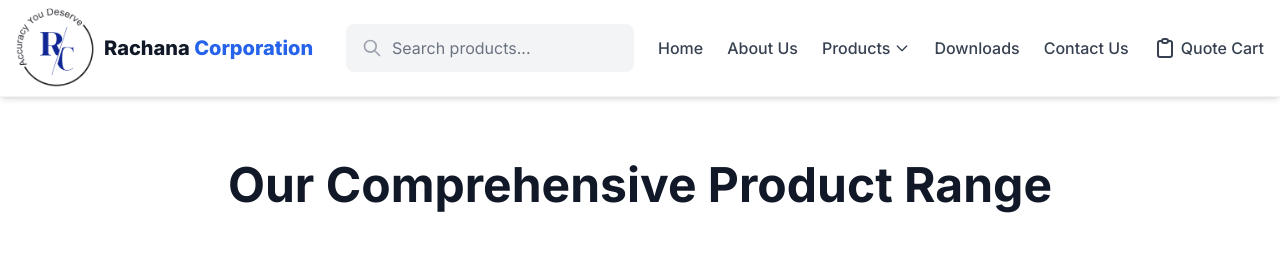
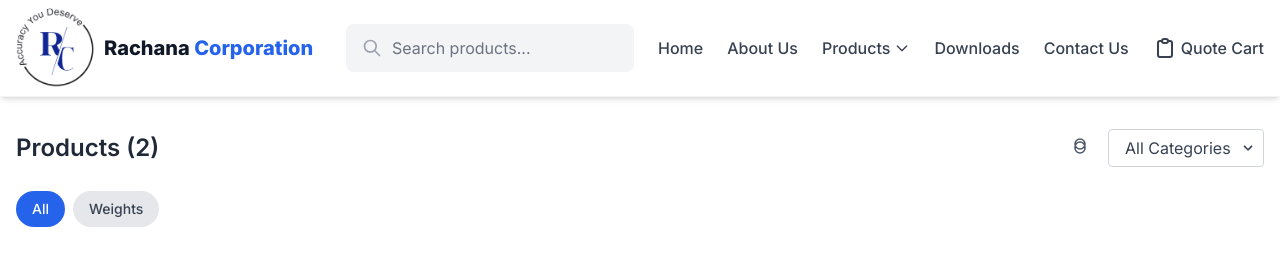
Before and after one commit to anish467/rachana_site, a Django app: page /products/ in a window 1280 px wide. Shown: the top 263 px of the page. Run offline with Django 5.2, Linux system fonts and the light colour scheme; data comes from the database, SQL or seed files in the repository; parts of the project's set-up code (start-up, migrations or seed data) failed here and were passed over; some libraries are stand-ins or nearby versions.

Commit message:
Product list Page change

```diff
--- a/main/templates/main/product_list.html
+++ b/main/templates/main/product_list.html
@@ -2,45 +2,110 @@
 {% load static %}
 
 {% block content %}
-<section class="products-list-section py-16 px-4 container mx-auto">
-    <h2 class="text-4xl md:text-5xl font-bold text-center text-gray-900 mb-14 leading-tight">
-        {% if query %}
+<div class="container mx-auto px-4 pt-8"> {# Added container, padding, and top margin for overall layout #}
+    <div class="flex justify-between items-center mb-6">
+        {# "Products (X)" header, dynamically displaying the count #}
+        <h1 class="text-2xl font-semibold text-gray-800">Products ({{ products.count }})</h1>
+        <div class="flex items-center space-x-4">
+            {# Filter Icon - This is a simple SVG. You can replace it with a more elaborate filter icon if desired (e.g., from Font Awesome or Heroicons). #}
+            <button class="text-gray-600 hover:text-gray-900">
+                <svg xmlns="http://www.w3.org/2000/svg" fill="none" viewBox="0 0 24 24" stroke-width="1.5" stroke="currentColor" class="w-6 h-6">
+                    <path stroke-linecap="round" stroke-linejoin="round" d="M12 3c2.75 0 5 2.25 5 5s-2.25 5-5 5-5-2.25-5-5 2.25-5 5-5Zm0 14c-2.75 0-5-2.25-5-5v-1c0-2.75 2.25-5 5-5s5 2.25 5 5v1c0 2.75-2.25 5-5 5Z" />
+                </svg>
+            </button>
+            {# "All Categories" Dropdown Select element #}
+            <div class="relative">
+                {# The onchange event navigates the browser to the selected category's URL #}
+                <select onchange="window.location.href=this.value" class="block appearance-none w-full bg-white border border-gray-300 text-gray-700 py-2 px-4 pr-8 rounded leading-tight focus:outline-none focus:bg-white focus:border-blue-500">
+                    {# Option to view all products, selected if no specific category is active #}
+                    <option value="{% url 'products' %}" {% if not current_category %}selected{% endif %}>All Categories</option>
+                    {# Loop through all available categories passed from the view to populate the dropdown #}
+                    {% for cat in categories %}
+                        {# Each option links to the products list filtered by that category's ID #}
+                        {# 'selected' attribute highlights the current active category #}
+                        <option value="{% url 'products_by_category' cat.id %}" {% if current_category and current_category.id == cat.id %}selected{% endif %}>{{ cat.name }}</option>
+                    {% endfor %}
+                </select>
+                {# Custom dropdown arrow icon for styling #}
+                <div class="pointer-events-none absolute inset-y-0 right-0 flex items-center px-2 text-gray-700">
+                    <svg class="fill-current h-4 w-4" xmlns="http://www.w3.org/2000/svg" viewBox="0 0 20 20"><path d="M9.293 12.95l.707.707L15.657 8l-1.414-1.414L10 10.828 5.757 6.586 4.343 8z"/></svg>
+                </div>
+            </div>
+        </div>
+    </div>
+
+    {# Category Tags/Filters - displayed as horizontal pills below the header #}
+    <div class="flex space-x-2 mb-8 overflow-x-auto pb-2"> {# `overflow-x-auto` makes tags scrollable on small screens if many tags #}
+        {# "All" tag - links to the unfiltered product list #}
+        <a href="{% url 'products' %}" class="flex-shrink-0 px-4 py-2 rounded-full text-sm font-medium {% if not current_category %}bg-blue-600 text-white{% else %}bg-gray-200 text-gray-700 hover:bg-blue-100{% endif %} transition-colors duration-200">All</a>
+        {# Loop through all categories to create individual filter tags #}
+        {% for cat in categories %}
+            {# Each tag links to the category-filtered product list, highlighting if it's the current category #}
+            <a href="{% url 'products_by_category' cat.id %}" class="flex-shrink-0 px-4 py-2 rounded-full text-sm font-medium {% if current_category and current_category.id == cat.id %}bg-blue-600 text-white{% else %}bg-gray-200 text-gray-700 hover:bg-blue-100{% endif %} transition-colors duration-200">{{ cat.name }}</a>
+        {% endfor %}
+    </div>
+</div>
+
+{# Main section for the product grid #}
+<section class="products-list-section px-4 container mx-auto">
+    {# Display a search results title if a search query is active #}
+    {% if query %}
+        <h2 class="text-4xl md:text-5xl font-bold text-center text-gray-900 mb-14 leading-tight">
             Search Results for "{{ query }}"
-        {% elif current_category %}
-            {{ current_category.name }} Products
-        {% else %}
-            Our Comprehensive Product Range
-        {% endif %}
-    </h2>
+        </h2>
+    {% endif %}
 
+    {# Product Grid Layout - responsive grid for product cards #}
     <div class="products-grid grid grid-cols-1 sm:grid-cols-2 lg:grid-cols-3 xl:grid-cols-4 gap-8 animate-fade-in-grid">
         {% for p in products %}
-            <div class="product-card bg-white border border-gray-100 rounded-lg shadow-md overflow-hidden transform hover:scale-102 hover:shadow-xl transition-all duration-300 ease-in-out flex flex-col">
-                <div class="w-full h-[288px] bg-gray-50 flex items-center justify-center overflow-hidden">
+            {# Individual Product Card structure #}
+            <div class="product-card bg-white border border-gray-100 rounded-lg shadow-md overflow-hidden flex flex-col">
+                {# Product Image Container - fixed height, centered, and padded #}
+                <div class="w-full h-48 bg-gray-50 flex items-center justify-center overflow-hidden p-4">
                     {% if p.main_image %}
-                        <img src="{{ p.main_image.url }}" alt="{{ p.name }}" class="object-cover w-full h-full">
+                        {# Displays the product's main image, ensuring it fits within the container #}
+                        <img src="{{ p.main_image.url }}" alt="{{ p.name }}" class="object-contain w-full h-full">
                     {% else %}
+                        {# Placeholder image if no main image is available for the product #}
                         <img src="https://placehold.co/600x400/E0E7FF/3B82F6?text=No+Image" alt="No image available" class="object-contain w-full h-full p-4">
                     {% endif %}
                 </div>
 
+                {# Product Information Section - text details of the product #}
                 <div class="p-4 flex-grow text-left">
-                    <h4 class="text-lg font-semibold text-gray-800 line-clamp-2 mb-0.5">
+                    {# Category Tag inside the card (e.g., "Standard Weights") #}
+                    {% if p.category %}
+                        <span class="inline-block bg-blue-100 text-blue-800 text-xs font-medium px-2.5 py-0.5 rounded-full mb-2">{{ p.category.name }}</span>
+                    {% endif %}
+                    {# Product Name (e.g., "20kg") - larger and bold #}
+                    <h4 class="text-xl font-bold text-gray-900 line-clamp-2 mb-0.5">
                         {{ p.name }}
                     </h4>
-                    <p class="text-sm text-gray-500 mb-3">
-                        {{ p.category.name|default:"General Product" }}
+                    {# Product Short Description/Type (e.g., "ss weight") #}
+                    {# This uses the `short_description` field from your Product model. Ensure it's populated. #}
+                    <p class="text-sm text-gray-600 mb-1">
+                        {{ p.short_description|default:"" }}
                     </p>
+                    {# Static label "Key Specifications:" as seen in the screenshot #}
+                    <p class="text-sm font-medium text-gray-800 mt-2">Key Specifications:</p>
                 </div>
 
+                {# "View Details" Link at the bottom of the card #}
                 <div class="px-4 pb-4 mt-auto">
-                    <a href="/product/{{ p.id }}/"
-                       class="block w-full text-center bg-blue-600 text-white py-2.5 px-4 rounded-md text-sm font-bold hover:bg-blue-700 transition-colors duration-200 shadow-md">
+                    {# Link to the individual product detail page #}
+                    {# Uses `p.pk` (primary key) for the URL, matching your `product_detail` view #}
+                    <a href="{% url 'product_detail' p.pk %}"
+                       class="inline-flex items-center text-blue-600 hover:text-blue-800 text-sm font-bold transition-colors duration-200">
                         View Details
+                        {# Right arrow SVG icon next to "View Details" text #}
+                        <svg xmlns="http://www.w3.org/2000/svg" fill="none" viewBox="0 0 24 24" stroke-width="2" stroke="currentColor" class="w-4 h-4 ml-1">
+                            <path stroke-linecap="round" stroke-linejoin="round" d="M17.25 8.25L21 12m0 0l-3.75 3.75M21 12H3" />
+                        </svg>
                     </a>
                 </div>
             </div>
         {% empty %}
+        {# Message displayed if no products are found matching the criteria #}
         <div class="col-span-full text-center text-gray-700 text-lg py-10">
             <p>No products found matching your criteria.</p>
             {% if query %}
```
